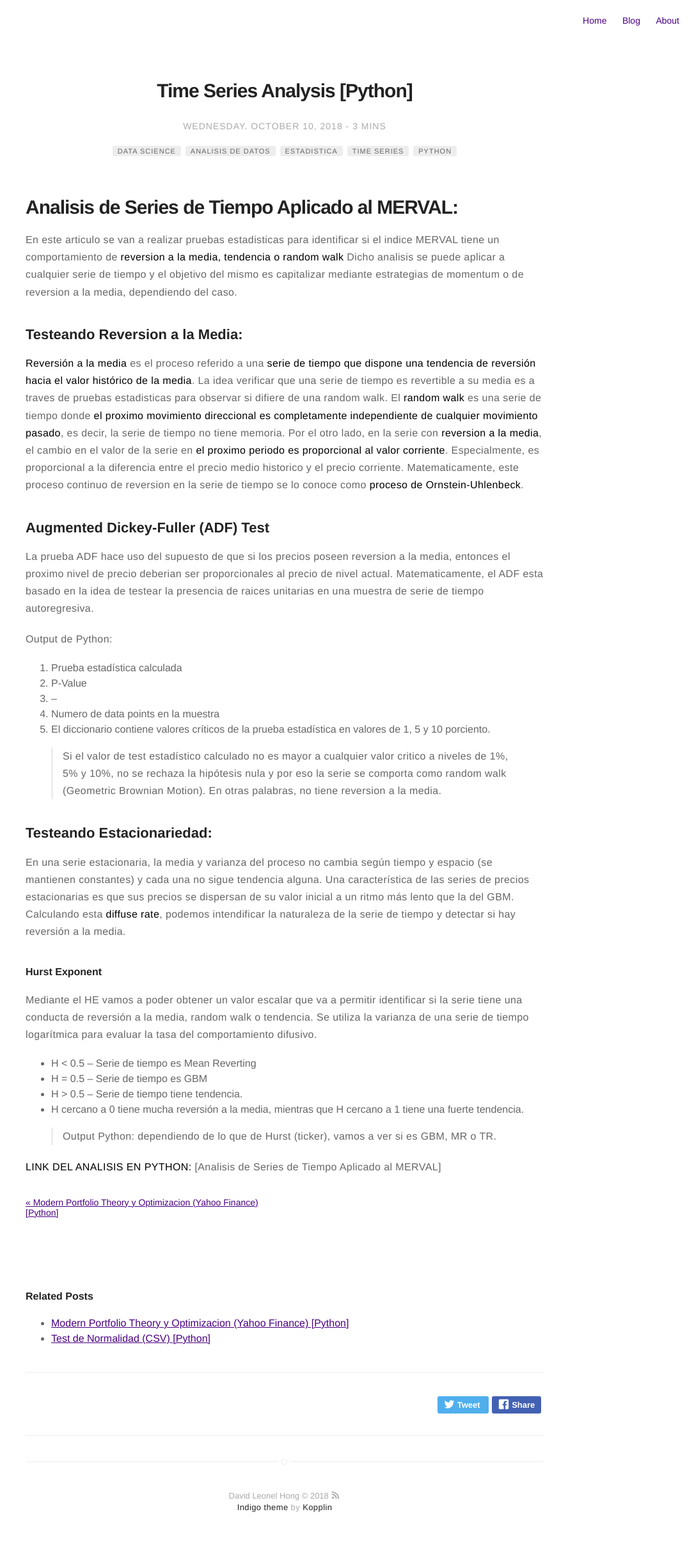
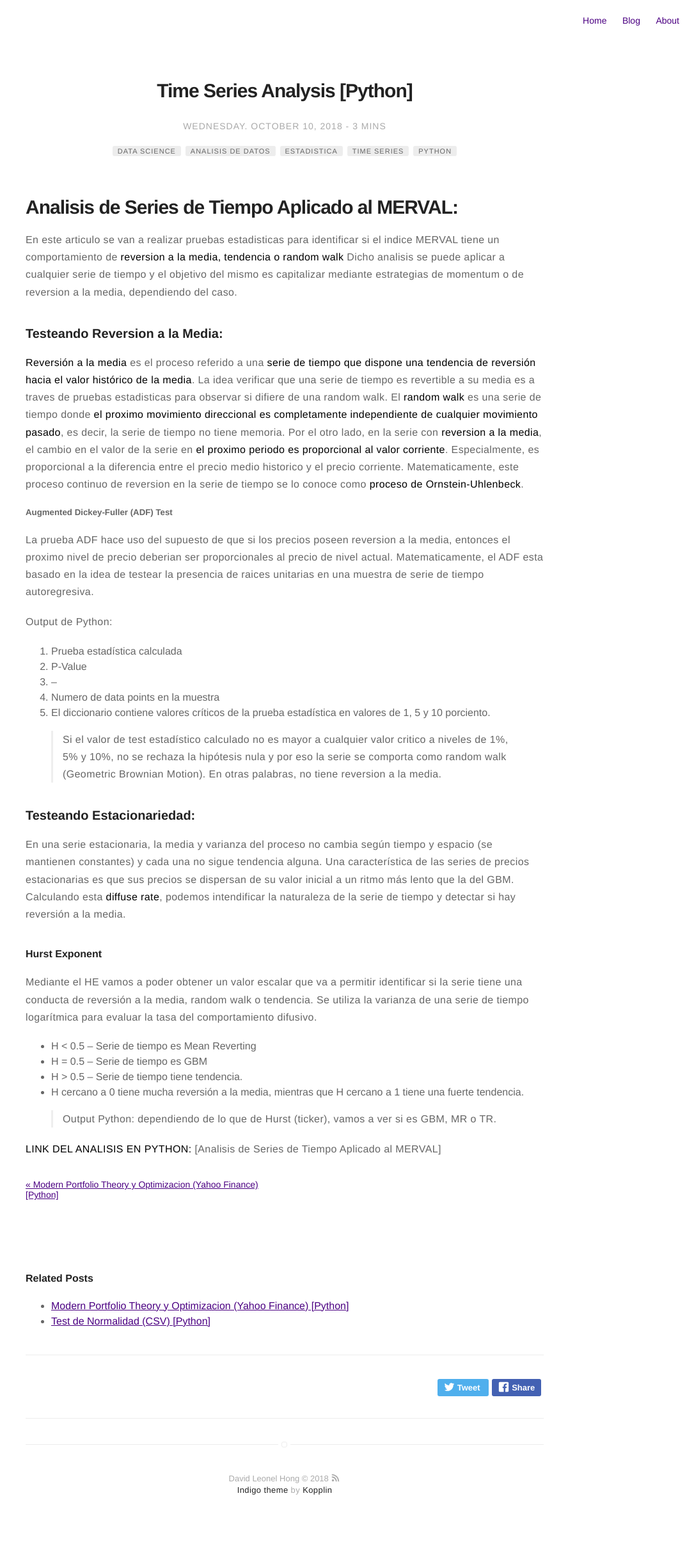
Before and after one commit to davidleonelhong/davidleonelhong.github.io, a Jekyll site: the page built from _posts/2018-10-10-Time-Series-Analysis.md, in a window 1280 px wide. Shown: the whole page at 64% size, without its empty margins (195-1280 px from the left). Built offline with Jekyll 4.4.1, drawn with Linux system fonts in a browser that asks for light colours; a script that is not in the unit is left out; after the commit the page ends 2400 px from its top, so only the background shows below that.

```diff
--- a/_posts/2018-10-10-Time-Series-Analysis.md
+++ b/_posts/2018-10-10-Time-Series-Analysis.md
@@ -17,10 +17,10 @@ description: Analis de Series de Tiempo al MERVAL.
 
 En este articulo se van a realizar pruebas estadisticas para identificar si el indice MERVAL tiene un comportamiento de **reversion a la media, tendencia o random walk** Dicho analisis se puede aplicar a cualquier serie de tiempo y el objetivo del mismo es capitalizar mediante estrategias de momentum o de reversion a la media, dependiendo del caso.
 
-## Testeando Reversion a la Media:
+### Testeando Reversion a la Media:
 **Reversión a la media** es el proceso referido a una **serie de tiempo que dispone una tendencia de reversión hacia el valor histórico de la media**. La idea verificar que una serie de tiempo es revertible a su media es a traves de pruebas estadisticas para observar si difiere de una random walk. El **random walk** es una serie de tiempo donde **el proximo movimiento direccional es completamente independiente de cualquier movimiento pasado**, es decir, la serie de tiempo no tiene memoria. Por el otro lado, en la serie con **reversion a la media**, el cambio en el valor de la serie en **el proximo periodo es proporcional al valor corriente**. Especialmente, es proporcional a la diferencia entre el precio medio historico y el precio corriente. Matematicamente, este proceso continuo de reversion en la serie de tiempo se lo conoce como **proceso de Ornstein-Uhlenbeck**.
 
-## Augmented Dickey-Fuller (ADF) Test
+##### Augmented Dickey-Fuller (ADF) Test
 La prueba ADF hace uso del supuesto de que si los precios poseen reversion a la media, entonces el proximo nivel de precio deberian ser proporcionales al precio de nivel actual. Matematicamente, el ADF esta basado en la idea de testear la presencia de raices unitarias en una muestra de serie de tiempo autoregresiva.
 
 Output de Python:
@@ -32,7 +32,7 @@ Output de Python:
 
 > Si el valor de test estadístico calculado no es mayor a cualquier valor critico a niveles de 1%, 5% y 10%, no se rechaza la hipótesis nula y por eso la serie se comporta como random walk (Geometric Brownian Motion). En otras palabras, no tiene reversion a la media.
 
-## Testeando Estacionariedad:
+### Testeando Estacionariedad:
 En una serie estacionaria, la media y varianza del proceso no cambia según tiempo y espacio (se mantienen constantes) y cada una no sigue tendencia alguna. Una característica de las series de precios estacionarias es que sus precios se dispersan de su valor inicial a un ritmo más lento que la del GBM. Calculando esta **diffuse rate**, podemos intendificar la naturaleza de la serie de tiempo y detectar si hay reversión a la media.
 
 #### Hurst Exponent
```
